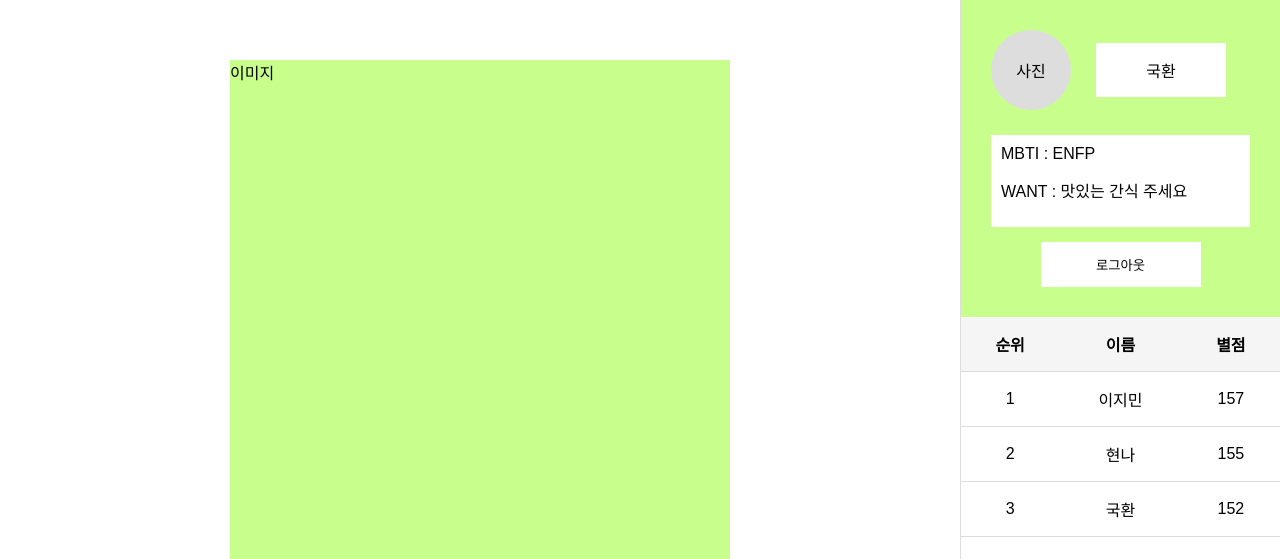
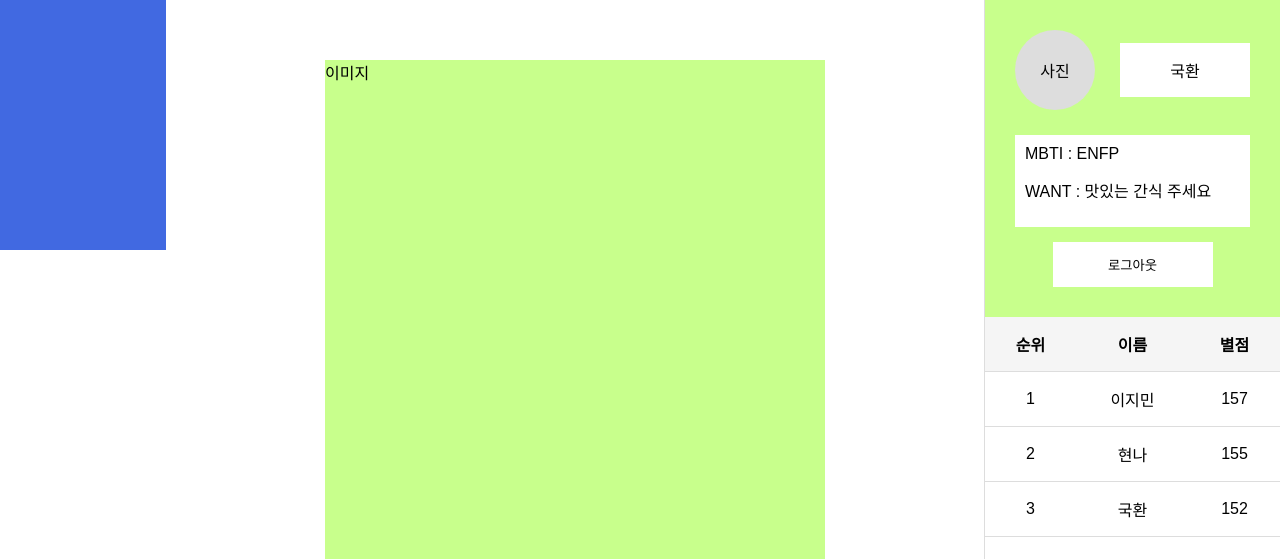
Before and after one commit to woojinnj/krafton-manitto, a Flask app: page /dashboard in a window 1280 px wide. Shown: the top 559 px of the page. Run offline with Flask 3, Linux system fonts and the light colour scheme.

Commit message:
카드 수정

```diff
--- a/templates/dashboard.html
+++ b/templates/dashboard.html
@@ -123,9 +123,50 @@
       background-color: #f5f5f5;
     }
 
+    .flip {
+  width: 200px;
+  height: 250px;
+  perspective: 1100px;
+}
+
+.card {
+  width: 100%;
+  height: 100%;
+  position: relative;
+  transition: .4s;
+  transform-style: preserve-3d;
+}
+
+.front, .back {
+  position: absolute;
+  width: 100%;
+  height: 100%;
+  backface-visibility: hidden;
+}
+
+.front {
+  background: red;
+}
+
+.back {
+  background: royalblue;
+  transform: rotateY(180deg);
+}
+
+.flip:hover .card {
+  transform: rotateY(180deg);
+}
+
   </style>
 
   </head>
+
+  <div class="flip">
+    <div class="card">
+      <div class="front"></div>
+      <div class="back"></div>
+    </div>
+  </div>
 
   <body>
     <main class="main-area">
```
Also changed, not shown: templates/signup.html (+14 -0 lines).
